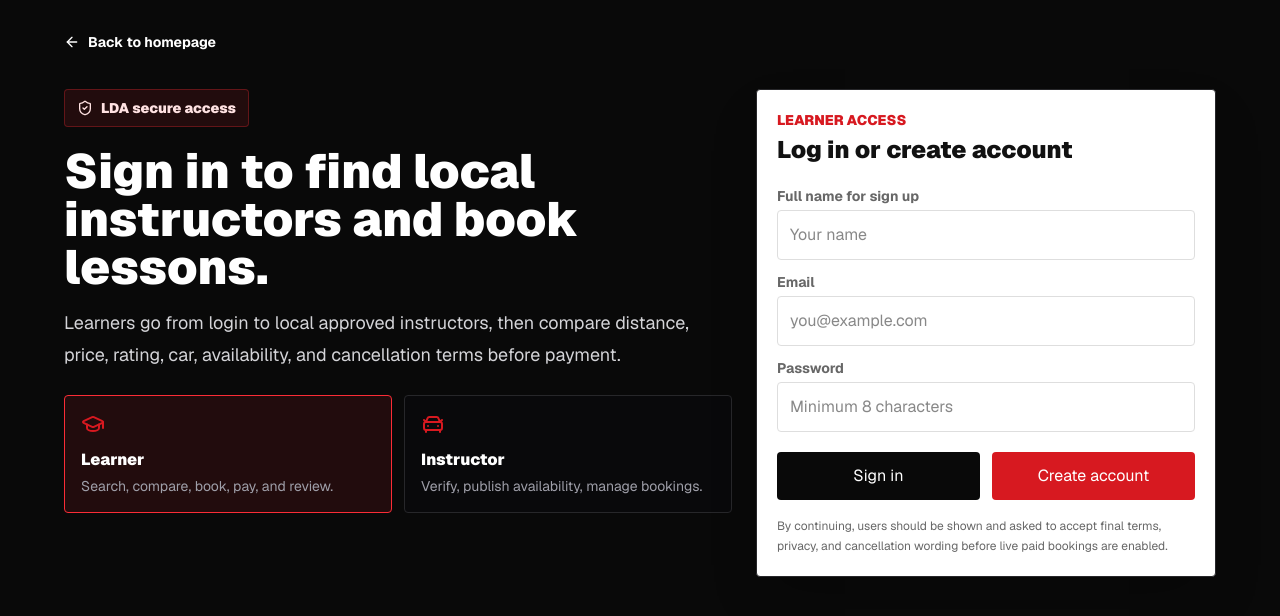
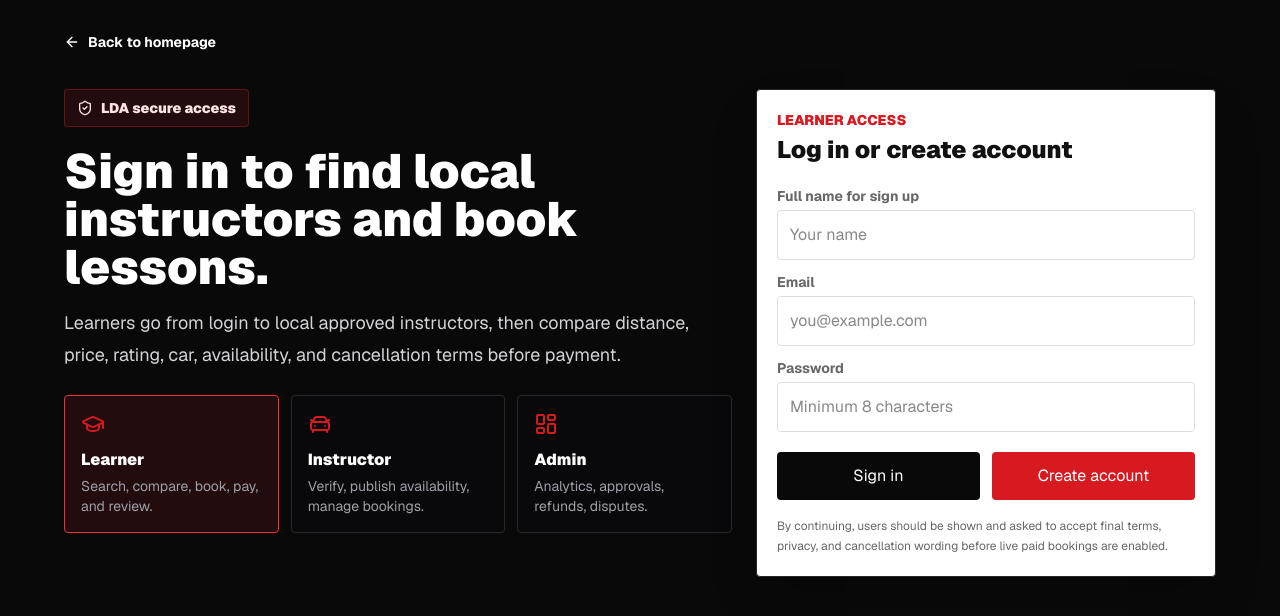
Before and after one commit to LDrivingAcademy/LDA, a Next.js app: page /auth/login in a window 1280 px wide. Shown: the top 616 px of the page. Built offline with nearby package versions, Linux system fonts and the light colour scheme; no server answers.

Commit message:
Add separate learner instructor admin login choices

```diff
--- a/src/app/auth/login/page.tsx
+++ b/src/app/auth/login/page.tsx
@@ -1,5 +1,5 @@
 import Link from "next/link";
-import { ArrowLeft, CarFront, GraduationCap, ShieldCheck } from "lucide-react";
+import { ArrowLeft, CarFront, GraduationCap, LayoutDashboard, ShieldCheck } from "lucide-react";
 import { signIn, signUp } from "../actions";
 
 export default async function LoginPage({
@@ -9,6 +9,8 @@ export default async function LoginPage({
 }) {
   const { message, role } = await searchParams;
   const isInstructor = role === "instructor";
+  const isAdmin = role === "admin";
+  const nextPath = isAdmin ? "/admin" : "/dashboard";
 
   return (
     <main className="min-h-screen bg-ink px-4 py-8 text-white">
@@ -22,15 +24,21 @@ export default async function LoginPage({
               <ShieldCheck size={16} /> LDA secure access
             </div>
             <h1 className="mt-5 text-4xl font-black tracking-normal sm:text-5xl">
-              {isInstructor ? "Sign in to continue instructor onboarding." : "Sign in to find local instructors and book lessons."}
+              {isAdmin
+                ? "Sign in to open the admin control room."
+                : isInstructor
+                  ? "Sign in to continue instructor onboarding."
+                  : "Sign in to find local instructors and book lessons."}
             </h1>
             <p className="mt-4 max-w-2xl text-lg leading-8 text-zinc-300">
-              {isInstructor
+              {isAdmin
+                ? "Admins get a separate login path for approvals, learners, instructors, bookings, refunds, disputes, payments, payouts, and analytics."
+                : isInstructor
                 ? "Instructor accounts move through verification, profile setup, availability, and admin approval before appearing in learner search."
                 : "Learners go from login to local approved instructors, then compare distance, price, rating, car, availability, and cancellation terms before payment."}
             </p>
-            <div className="mt-6 grid gap-3 sm:grid-cols-2">
-              <Link href="/auth/login?role=learner" className={`rounded border p-4 ${!isInstructor ? "border-red-500 bg-red-500/10" : "border-zinc-800 bg-zinc-950"}`}>
+            <div className="mt-6 grid gap-3 sm:grid-cols-3">
+              <Link href="/auth/login?role=learner" className={`rounded border p-4 ${!isInstructor && !isAdmin ? "border-red-500 bg-red-500/10" : "border-zinc-800 bg-zinc-950"}`}>
                 <GraduationCap className="mb-3 text-brand" />
                 <div className="font-black">Learner</div>
                 <p className="mt-1 text-sm leading-5 text-zinc-400">Search, compare, book, pay, and review.</p>
@@ -40,17 +48,23 @@ export default async function LoginPage({
                 <div className="font-black">Instructor</div>
                 <p className="mt-1 text-sm leading-5 text-zinc-400">Verify, publish availability, manage bookings.</p>
               </Link>
+              <Link href="/auth/login?role=admin&next=/admin" className={`rounded border p-4 ${isAdmin ? "border-red-500 bg-red-500/10" : "border-zinc-800 bg-zinc-950"}`}>
+                <LayoutDashboard className="mb-3 text-brand" />
+                <div className="font-black">Admin</div>
+                <p className="mt-1 text-sm leading-5 text-zinc-400">Analytics, approvals, refunds, disputes.</p>
+              </Link>
             </div>
           </section>
 
           <section className="rounded border border-zinc-800 bg-white p-5 text-foreground shadow-2xl">
             <div className="mb-5">
-              <div className="text-sm font-black uppercase text-brand">{isInstructor ? "Instructor access" : "Learner access"}</div>
+              <div className="text-sm font-black uppercase text-brand">{isAdmin ? "Admin access" : isInstructor ? "Instructor access" : "Learner access"}</div>
               <h2 className="mt-1 text-2xl font-black">Log in or create account</h2>
             </div>
             {message ? <div className="mb-4 rounded bg-red-50 p-3 text-sm font-bold text-brand">{message}</div> : null}
             <form className="grid gap-3">
-              <input type="hidden" name="accountIntent" value={isInstructor ? "instructor" : "learner"} />
+              <input type="hidden" name="accountIntent" value={isAdmin ? "admin" : isInstructor ? "instructor" : "learner"} />
+              <input type="hidden" name="next" value={nextPath} />
               <label className="grid gap-1">
                 <span className="text-sm font-bold text-muted">Full name for sign up</span>
                 <input name="fullName" className="rounded border border-border px-3 py-3" placeholder="Your name" />
@@ -65,7 +79,13 @@ export default async function LoginPage({
               </label>
               <div className="mt-2 grid gap-3 sm:grid-cols-2">
                 <button formAction={signIn} className="rounded bg-ink px-4 py-3 text-sm font-black text-white hover:bg-brand">Sign in</button>
-                <button formAction={signUp} className="rounded bg-brand px-4 py-3 text-sm font-black text-white hover:bg-brand-strong">Create account</button>
+                {isAdmin ? (
+                  <Link href="/contact" className="rounded border border-border px-4 py-3 text-center text-sm font-black text-ink hover:border-brand">
+                    Request admin access
+                  </Link>
+                ) : (
+                  <button formAction={signUp} className="rounded bg-brand px-4 py-3 text-sm font-black text-white hover:bg-brand-strong">Create account</button>
+                )}
               </div>
             </form>
             <p className="mt-4 text-xs leading-5 text-muted">
```
